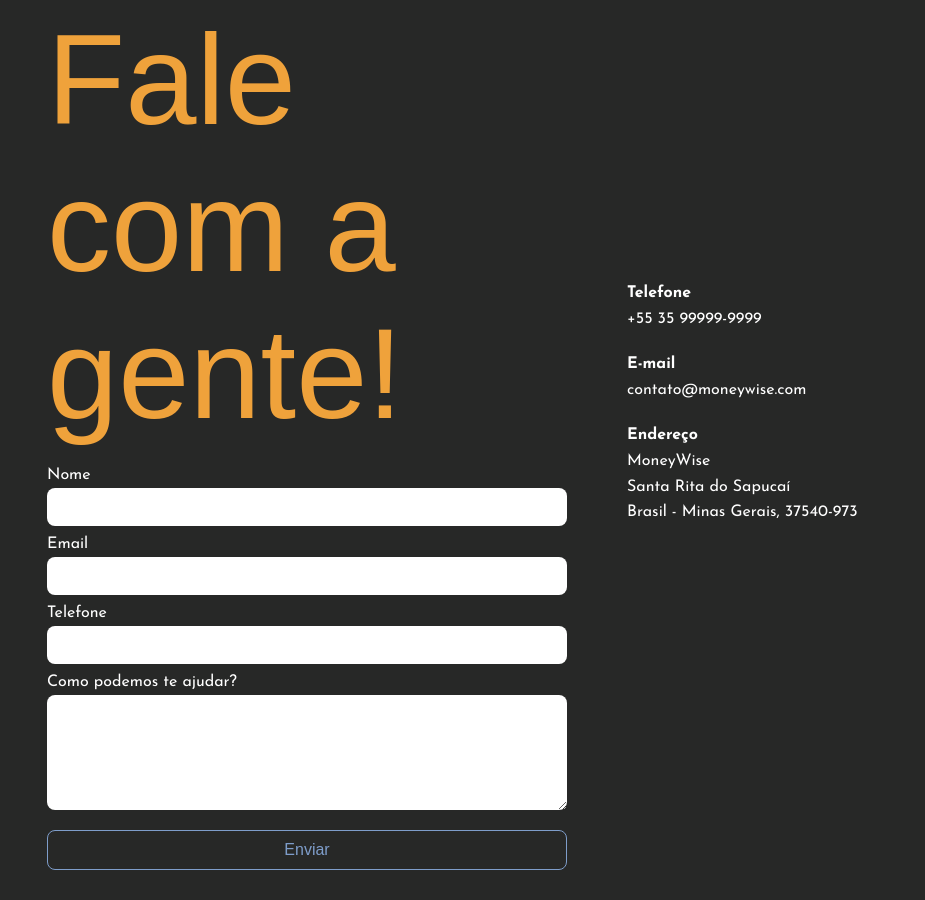
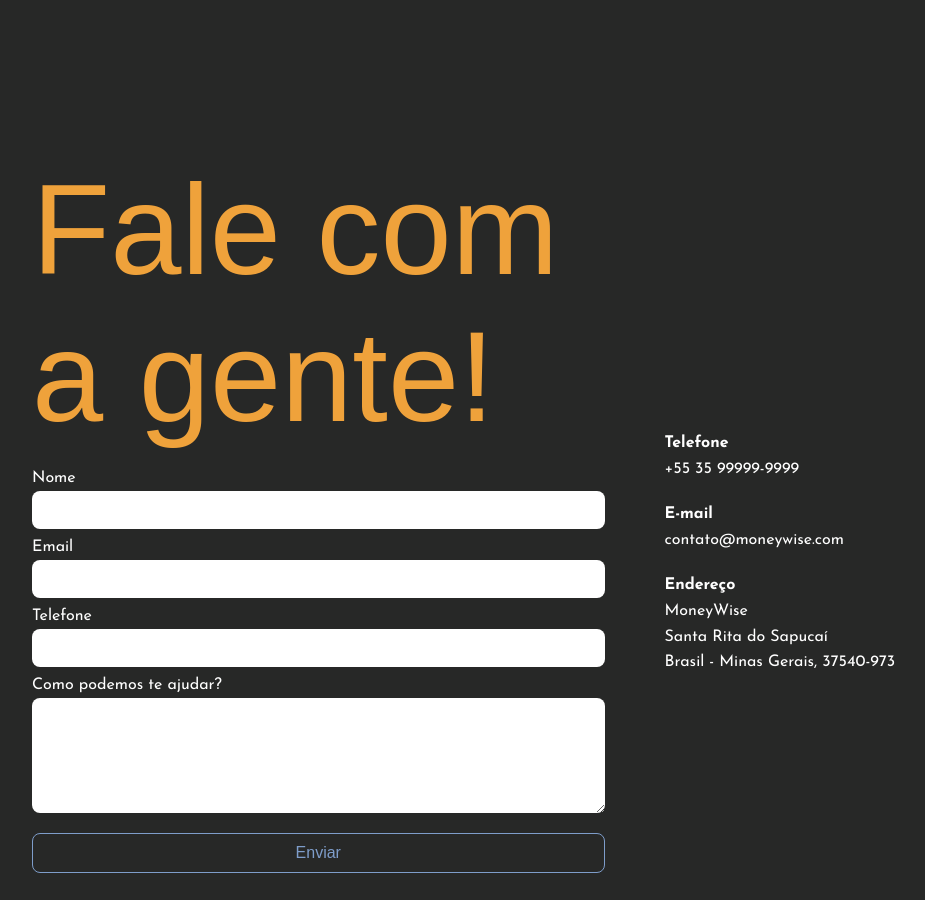
Before and after one commit to Projeto-S204/moneywise, a Flask app: page /contact in a window 1280 px wide. Shown: the part 141-1041 px from the top of the page, without its empty margins (43-968 px from the left). After the commit the page ends 1014 px from the top, so only its background shows below. Run offline with Flask 3, Linux system fonts and the light colour scheme; some web fonts are replaced.

Commit message:
ajuste css

```diff
--- a/app/home/static/css/contact.css
+++ b/app/home/static/css/contact.css
@@ -8,7 +8,7 @@ body {
 
 main {
   display: flex;
-  margin: -150px 90px 30px 90px;
+  margin-left: 75px;
   justify-content: center;
 }
 
```
